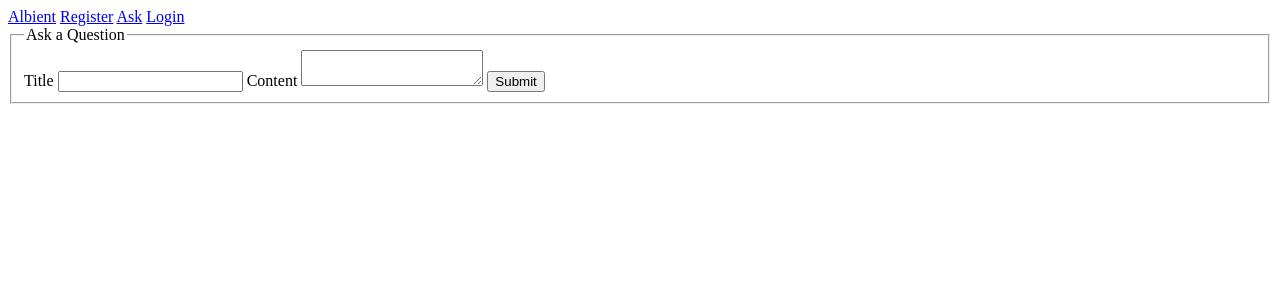
After one commit to Whitespace404/albient, a Flask app: page /ask in a window 1280 px wide. The commit adds this page. Shown: the top 300 px of the page. Run offline with Flask 3, Linux system fonts and the light colour scheme.

Commit message:
added question query from db

```diff
--- a/albient/forms.py
+++ b/albient/forms.py
@@ -1,5 +1,5 @@
 from flask_wtf import FlaskForm
-from wtforms import StringField, SubmitField, PasswordField, EmailField
+from wtforms import StringField, SubmitField, PasswordField, EmailField, TextAreaField
 from wtforms.validators import Length, EqualTo, DataRequired
 
 
@@ -21,3 +21,9 @@ class LoginForm(FlaskForm):
     password = PasswordField("Password", validators=[Length(max=64)])
 
     submit = SubmitField()
+
+
+class CreatePostForm(FlaskForm):
+    title = StringField("Title", validators=[Length(max=31)])
+    content = TextAreaField()
+    submit = SubmitField()
--- a/albient/routes.py
+++ b/albient/routes.py
@@ -2,21 +2,15 @@ from flask import render_template, redirect, url_for, flash, request
 from flask_login import current_user, login_required, login_user, logout_user
 
 from albient import app, db
-from albient.forms import LoginForm, CreateUserForm
-from albient.models import User
+from albient.forms import LoginForm, CreateUserForm, CreatePostForm
+from albient.models import User, Question
 
 
 @app.route("/home")
 @app.route("/")
 def home():
-    ish = [
-        [
-            "What is 1+1",
-            "I am not having the clarity in the maths you know what is 1+1 is",
-        ],
-        ["how to do crosss aldol addiotn", "ethanal"],
-    ]
-    return render_template("home.html", questions=ish)
+    questions = Question.query.all()
+    return render_template("home.html", questions=questions)
 
 
 @app.route("/login", methods=["GET", "POST"])
@@ -39,6 +33,14 @@ def login():
     return render_template("login.html", form=form, title="Login")
 
 
+@app.route("/logout")
+@login_required
+def logout():
+    logout_user()
+    flash("Logged out")
+    return redirect(url_for("home"))
+
+
 @app.route("/register", methods=["GET", "POST"])
 def register():
     form = CreateUserForm()
@@ -57,9 +59,14 @@ def register():
     return render_template("register.html", form=form, title="Register")
 
 
-@app.route("/logout")
-@login_required
-def logout():
-    logout_user()
-    flash("Logged out")
-    return redirect(url_for("home"))
+@app.route("/ask", methods=["GET", "POST"])
+def ask():
+    form = CreatePostForm()
+    if form.validate_on_submit():
+        question = Question(title=form.title.data, content=form.content.data)
+        db.session.add(question)
+        db.session.commit()
+
+        flash("Question posted")
+        return redirect(url_for("home"))
+    return render_template("create_post.html", form=form, title="Ask A Question")
--- a/albient/templates/base.html
+++ b/albient/templates/base.html
@@ -20,6 +20,7 @@
     <nav>
       <a href="{{ url_for('home') }}">Albient</a>
       <a href="{{ url_for('register') }}">Register</a>
+      <a href="{{ url_for('ask') }}">Ask</a>
 
       {% if current_user.is_authenticated %}
         <span>Welcome, {{ current_user.username }}</span>
--- /dev/null
+++ b/albient/templates/create_post.html
@@ -0,0 +1,36 @@
+{% extends 'base.html' %}
+
+{% block content %}
+  <div class="form">
+    <form action="" method="POST">
+      <fieldset>
+        <legend>Ask a Question</legend>
+        {{ form.hidden_tag() }}
+
+        {{ form.title.label }}
+        {% if form.title.errors %}
+          {{ form.title() }}
+
+          {% for error in form.title.errors %}
+            <span class="form-error">{{ error }}</span>
+          {% endfor %}
+        {% else %}
+          {{ form.title() }}
+        {% endif %}
+
+        {{ form.content.label }}
+        {% if form.content.errors %}
+          {{ form.content() }}
+
+          {% for error in form.content.errors %}
+            <span class="form-error">{{ error }}</span>
+          {% endfor %}
+        {% else %}
+          {{ form.content() }}
+        {% endif %}
+
+        {{ form.submit() }}
+      </fieldset>
+    </form>
+  </div>
+{% endblock %}
--- a/albient/templates/home.html
+++ b/albient/templates/home.html
@@ -7,9 +7,8 @@
 <h1>Hello</h1>
 
 {% for question in questions %}
-    <h2>question: {{ question[0]}}</h2>
-    <p>{{ question[1] }}</p>
-
+    <h2>Q: {{ question.title }}</h2>
+    <p>{{ question.content }}</p>
     <hr>
 {% endfor %}
 
```
Also changed, not shown: instance/main.db.
